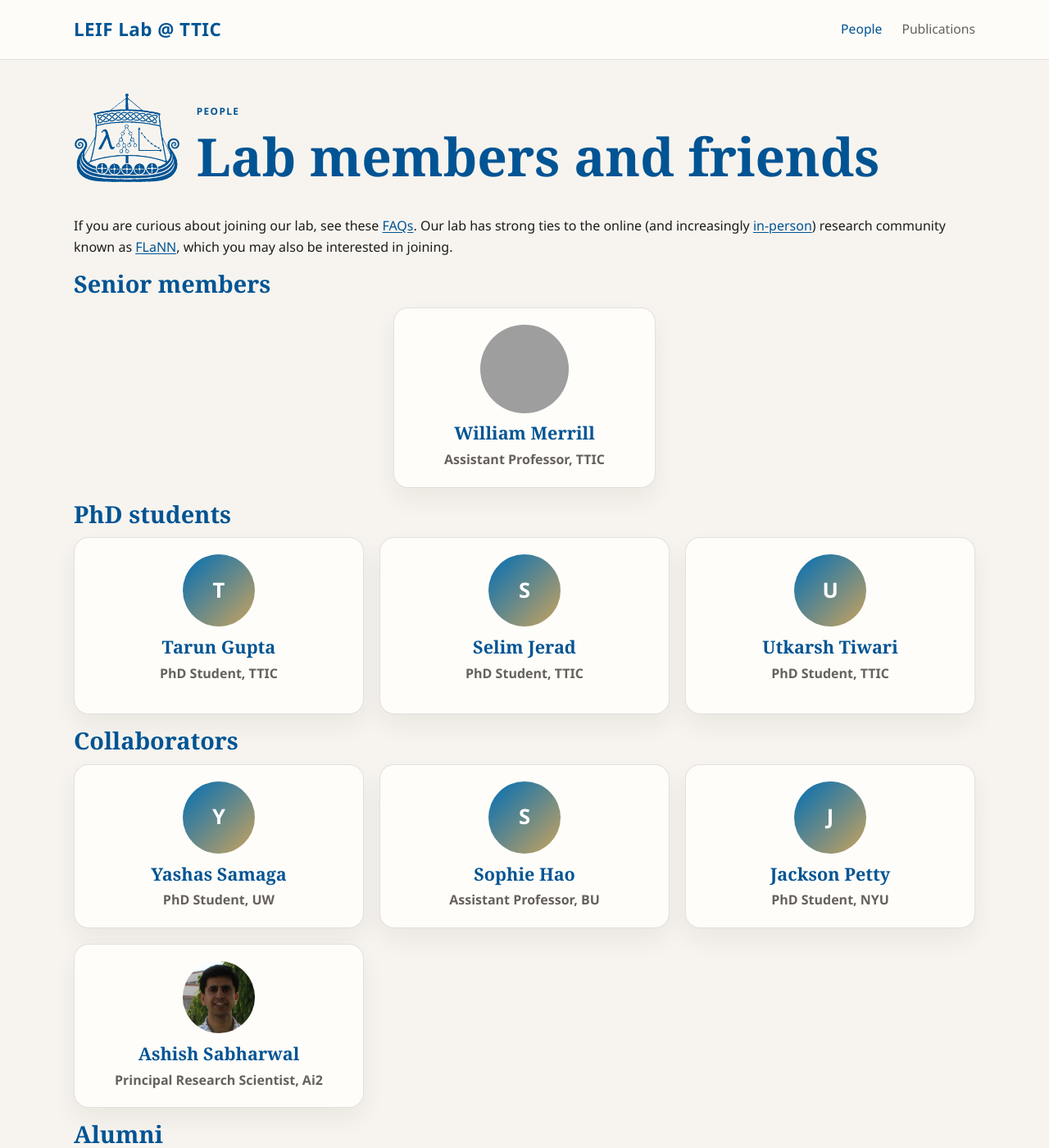
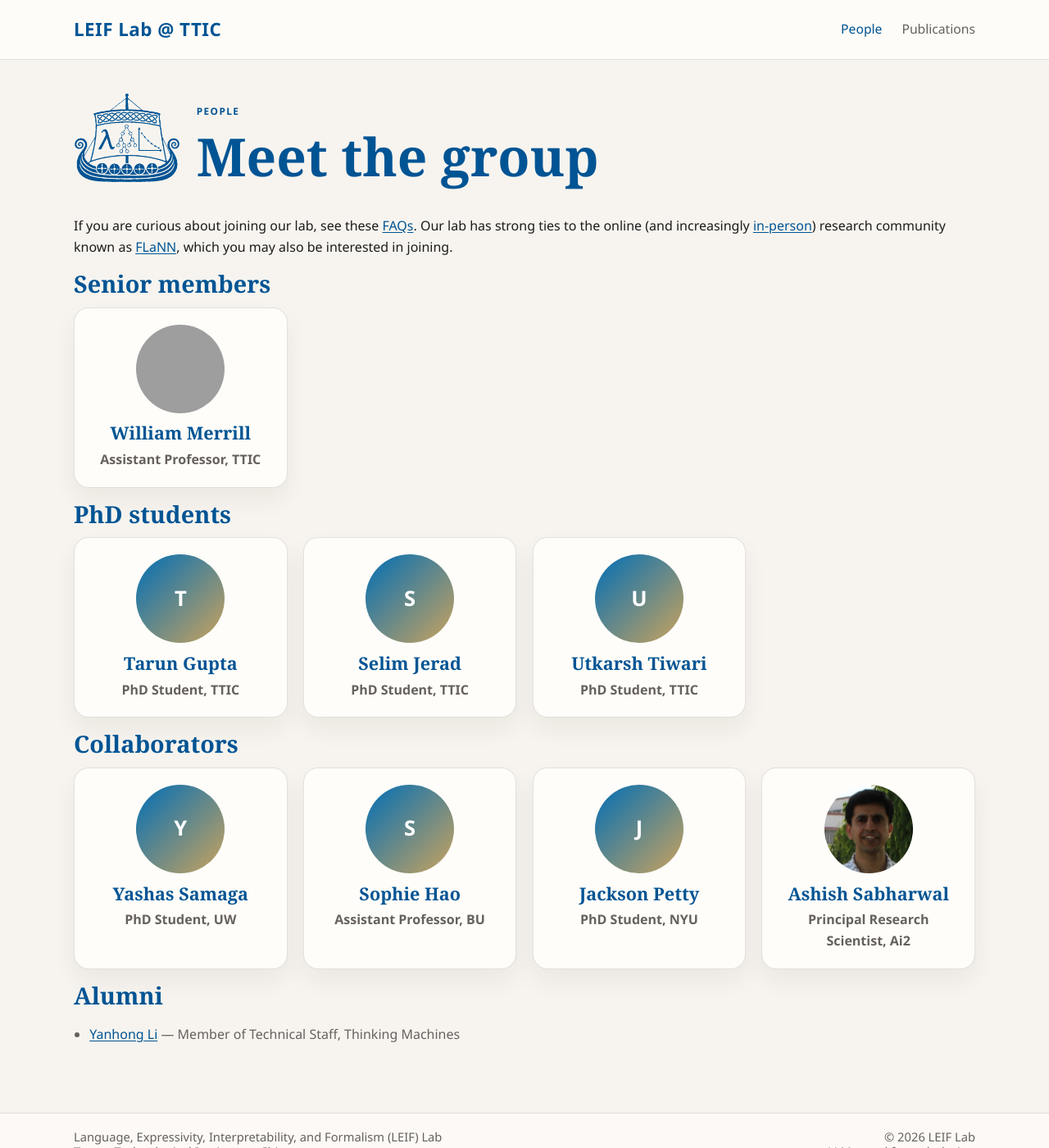
Before and after one commit to leif-lab-ttic/leif-lab-ttic.github.io, a Jekyll site: the page built from pages/people.html, in a window 1280 px wide and 1400 px high. Shown: the whole window at 82% size. Built offline with Jekyll 4.4.1, drawn with Linux system fonts in a browser that asks for light colours; some of the changed text lies outside the part shown; grey boxes are pictures that could not be loaded.

Commit message:
Fix some formatting issues

```diff
--- a/_data/people.yml
+++ b/_data/people.yml
@@ -30,4 +30,6 @@ collaborators:
     photo: /assets/images/headshots/ashish-sabharwal.jpeg
 
 alumni:
-  - '<a href="https://www.yanhongli.com/">Yanhong Li</a> — Member of Technical Staff at Thinking Machines'
+  - name: Yanhong Li
+    url: https://www.yanhongli.com/
+    note: Member of Technical Staff, Thinking Machines
--- a/assets/css/styles.css
+++ b/assets/css/styles.css
@@ -233,12 +233,6 @@ h3 {
   font-weight: 500;
 }
 
-.button-icon {
-  width: auto;
-  height: 13px;
-  display: block;
-}
-
 .hero-panel,
 .info-card,
 .layout-card,
@@ -301,10 +295,6 @@ h3 {
   margin-bottom: 1.5rem;
 }
 
-.section-heading.narrow {
-  max-width: 680px;
-}
-
 .card-grid {
   display: grid;
   gap: 1.2rem;
@@ -320,30 +310,6 @@ h3 {
 
 .info-card p {
   margin-bottom: 0;
-  color: var(--muted);
-}
-
-.muted-section {
-  background: var(--panel-alt);
-  border-top: 1px solid var(--line);
-  border-bottom: 1px solid var(--line);
-  margin-top: 3rem;
-  padding: 3rem 0;
-}
-
-.plain-list {
-  display: grid;
-  grid-template-columns: repeat(3, minmax(0, 1fr));
-  gap: 1rem;
-  margin-top: 1.5rem;
-}
-
-.plain-list p {
-  margin: 0;
-  padding: 1rem 1.1rem;
-  background: rgba(255, 255, 255, 0.35);
-  border: 1px solid var(--line);
-  border-radius: 14px;
   color: var(--muted);
 }
 
@@ -370,12 +336,6 @@ h3 {
   color: var(--brand);
 }
 
-.two-column {
-  display: grid;
-  grid-template-columns: 1.2fr 0.8fr;
-  gap: 1.5rem;
-}
-
 .layout-card {
   padding: 1.5rem 1.6rem;
   margin-bottom: 1.5rem;
@@ -388,11 +348,6 @@ h3 {
   color: var(--muted);
 }
 
-.bulleted-list {
-  margin: 0;
-  padding-left: 1.2rem;
-}
-
 .publication-list {
   list-style: none;
   margin: 0;
@@ -403,26 +358,21 @@ h3 {
   display: grid;
   grid-template-columns: 72px 1fr;
   gap: 1rem;
-  padding: 1rem 0;
-  border-bottom: 1px solid var(--line);
+  padding: 0 0 0.75rem;
 }
 
 .publication-list li:last-child {
-  border-bottom: none;
+  padding-bottom: 0;
 }
 
-.publication-list li.group-first {
-  border-bottom: none;
-  padding-bottom: 0.35rem;
+.publication-list li.group-first:not(:first-child) {
+  border-top: 1px solid var(--line);
+  padding-top: 0.75rem;
 }
 
-.publication-list li.group-first > div {
-  padding-bottom: 0.75rem;
-  border-bottom: 1px solid rgba(29, 28, 26, 0.07);
-}
-
-.publication-list li.group-rest {
-  padding-top: 0.35rem;
+.publication-list li.group-rest > div {
+  border-top: 1px solid var(--line);
+  padding-top: 0.75rem;
 }
 
 .pub-year {
@@ -465,12 +415,8 @@ h3 {
 
 .people-grid {
   display: grid;
-  grid-template-columns: repeat(3, minmax(0, 1fr));
+  grid-template-columns: repeat(4, minmax(0, 1fr));
   gap: 1.2rem;
-}
-
-.people-grid.compact {
-  grid-template-columns: repeat(3, minmax(0, 1fr));
 }
 
 .person-card {
@@ -490,13 +436,9 @@ h3 {
   margin-bottom: 0;
 }
 
-.person-card.small {
-  text-align: center;
-}
-
 .avatar {
-  width: 88px;
-  height: 88px;
+  width: 108px;
+  height: 108px;
   border-radius: 50%;
   display: grid;
   place-items: center;
@@ -508,29 +450,11 @@ h3 {
 }
 
 .avatar-photo {
-  width: 88px;
-  height: 88px;
+  width: 108px;
+  height: 108px;
   border-radius: 50%;
   object-fit: cover;
   margin-bottom: 0.4rem;
-}
-
-.avatar-photo.large {
-  width: 108px;
-  height: 108px;
-}
-
-.pi-card {
-  max-width: 320px;
-  margin: 0 auto;
-}
-
-.pi-card h3 {
-  margin-top: 0;
-}
-
-.pi-card .person-role {
-  margin-bottom: 0;
 }
 
 .person-card h3 a {
@@ -590,9 +514,7 @@ h3 {
   }
 
   .hero,
-  .two-column,
   .three-up,
-  .stats-grid,
   .people-grid {
     grid-template-columns: 1fr;
   }
--- a/pages/people.html
+++ b/pages/people.html
@@ -4,18 +4,22 @@ permalink: /people.html
 title: "People | LEIF Lab @ TTIC"
 description: "People in LEIF Lab."
 eyebrow: People
-heading: Lab members and friends
+heading: Meet the group
+abbreviate_collaborators: false
+abbreviate_alumni: true
 ---
 <p>If you are curious about joining our lab, see these <a href="https://docs.google.com/document/d/1jbzwT0sGtLX_j_9T079S59CE4AHnImqiNoOA9XSVEOE/edit?usp=sharing">FAQs</a>. Our lab has strong ties to the online (and increasingly <a href="https://flann.cs.yale.edu/cfp.html">in-person</a>) research community known as <a href="https://flannseminars.github.io/">FLaNN</a>, which you may also be interested in joining.</p>
 <section class="people-section">
   <h2>Senior members</h2>
-  <article class="person-card pi-card">
-    <img class="avatar-photo large" src="{{ site.data.people.pi.photo | relative_url }}" alt="{{ site.data.people.pi.name }}" />
-    <div>
-      <h3><a href="{{ site.data.people.pi.url }}">{{ site.data.people.pi.name }}</a></h3>
-      <p class="person-role">{{ site.data.people.pi.role }}</p>
-    </div>
-  </article>
+  <div class="people-grid">
+    <article class="person-card">
+      <img class="avatar-photo" src="{{ site.data.people.pi.photo | relative_url }}" alt="{{ site.data.people.pi.name }}" />
+      <div>
+        <h3><a href="{{ site.data.people.pi.url }}">{{ site.data.people.pi.name }}</a></h3>
+        <p class="person-role">{{ site.data.people.pi.role }}</p>
+      </div>
+    </article>
+  </div>
 </section>
 <section class="people-section">
   <h2>PhD students</h2>
@@ -30,7 +34,7 @@ heading: Lab members and friends
       <div>
         <h3>{% if person.url %}<a href="{{ person.url }}">{{ person.name }}</a>{% else %}{{ person.name }}{% endif %}</h3>
         <p class="person-role">{{ person.role }}</p>
-        <p>{{ person.interests }}</p>
+        {% if person.interests %}<p>{{ person.interests }}</p>{% endif %}
       </div>
     </article>
     {% endfor %}
@@ -38,9 +42,16 @@ heading: Lab members and friends
 </section>
 <section class="people-section">
   <h2>Collaborators</h2>
-  <div class="people-grid compact">
+  {% if page.abbreviate_collaborators %}
+  <ul class="alumni-list">
     {% for person in site.data.people.collaborators %}
-    <article class="person-card small">
+    <li>{% if person.url %}<a href="{{ person.url }}">{{ person.name }}</a>{% else %}{{ person.name }}{% endif %} — {{ person.role }}</li>
+    {% endfor %}
+  </ul>
+  {% else %}
+  <div class="people-grid">
+    {% for person in site.data.people.collaborators %}
+    <article class="person-card">
       {% if person.photo %}
       <img class="avatar-photo" src="{{ person.photo | relative_url }}" alt="{{ person.name }}" />
       {% else %}
@@ -53,12 +64,31 @@ heading: Lab members and friends
     </article>
     {% endfor %}
   </div>
+  {% endif %}
 </section>
 <section class="people-section">
   <h2>Alumni</h2>
+  {% if page.abbreviate_alumni %}
   <ul class="alumni-list">
-    {% for entry in site.data.people.alumni %}
-    <li>{{ entry }}</li>
+    {% for person in site.data.people.alumni %}
+    <li>{% if person.url %}<a href="{{ person.url }}">{{ person.name }}</a>{% else %}{{ person.name }}{% endif %} — {{ person.note }}</li>
     {% endfor %}
   </ul>
+  {% else %}
+  <div class="people-grid">
+    {% for person in site.data.people.alumni %}
+    <article class="person-card">
+      {% if person.photo %}
+      <img class="avatar-photo" src="{{ person.photo | relative_url }}" alt="{{ person.name }}" />
+      {% else %}
+      <div class="avatar">{{ person.name | slice: 0 }}</div>
+      {% endif %}
+      <div>
+        <h3>{% if person.url %}<a href="{{ person.url }}">{{ person.name }}</a>{% else %}{{ person.name }}{% endif %}</h3>
+        {% if person.note %}<p class="person-role">{{ person.note }}</p>{% endif %}
+      </div>
+    </article>
+    {% endfor %}
+  </div>
+  {% endif %}
 </section>
```
Also changed, not shown: pages/publications.html (+3 -5 lines).
